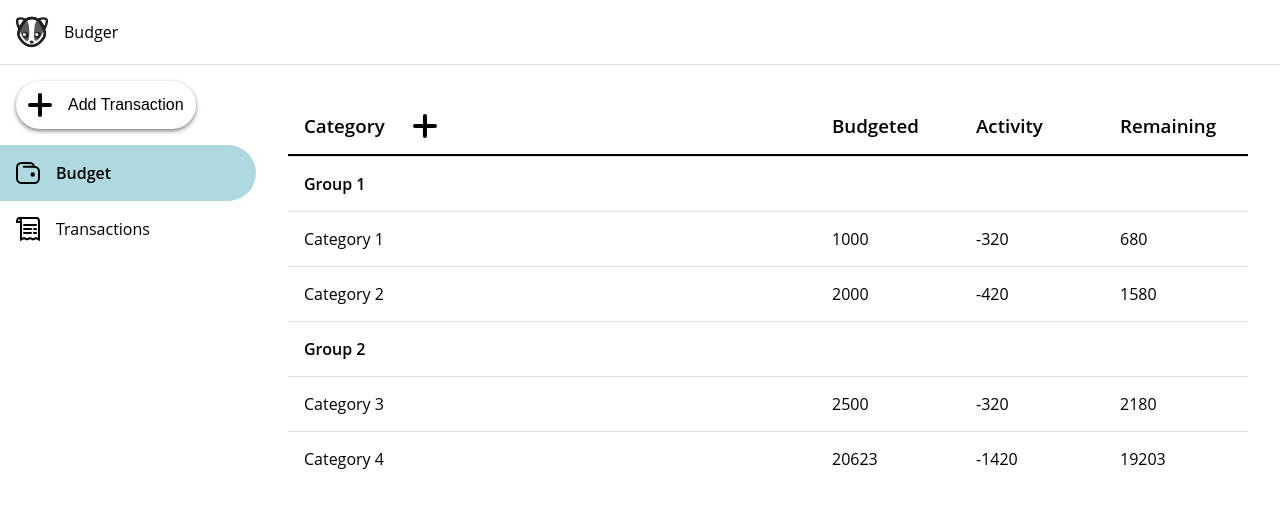
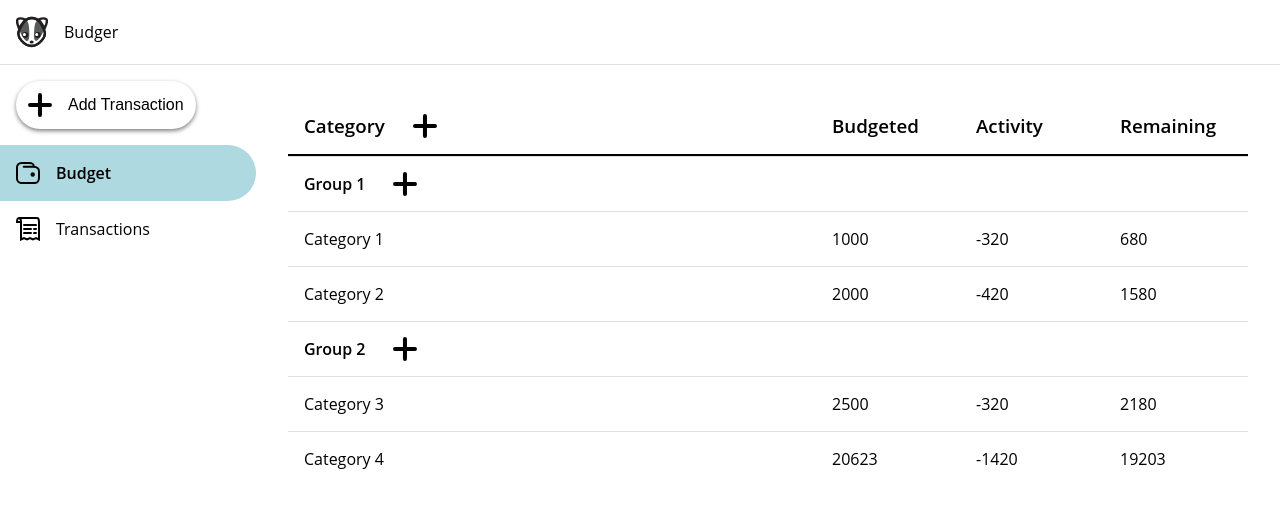
Before and after one commit to itscharlieliu/budger, a React (Create React App) app: page /budget in a window 1280 px wide. Shown: the top 508 px of the page. Built offline with nearby package versions, Linux system fonts and the light colour scheme; the HTML template or start-up script is replaced by a standard one.

Commit message:
Add button for category

```diff
--- a/src/components/screens/BudgetScreen.tsx
+++ b/src/components/screens/BudgetScreen.tsx
@@ -19,14 +19,9 @@ interface StateProps {
 
 interface DispatchProps {
     updateBudget: typeof updateBudget;
-    addBudgetGroup: typeof addBudgetGroup;
 }
 
 type AllProps = StateProps & ResolveThunks<DispatchProps>;
-
-interface BudgetHeaderProps {
-    addCategory: typeof addBudgetGroup;
-}
 
 const BudgetContainer = styled.div`
     display: grid;
@@ -44,11 +39,14 @@ const BudgetHeaderContainer = styled.div`
     border-bottom: 2px solid ${theme.palette.background.contrast};
 `;
 
-const BudgetHeaderButton = styled(Button)`
+const BudgetAddButton = styled(Button)`
     margin: -16px 16px;
 `;
 
-const BudgetGroupText = styled.span`
+const BudgetGroupContainer = styled.div`
+    display: flex;
+    flex-direction: row;
+    align-items: center;
     font-size: ${theme.font.size.small};
     font-weight: ${theme.font.weight.bold};
     padding: 16px;
@@ -64,7 +62,7 @@ const BudgetCategoryText = styled.span`
     border-top: 1px solid ${theme.palette.divider.main};
 `;
 
-const BudgetHeader = (props: ResolveThunks<BudgetHeaderProps>): JSX.Element => {
+const BudgetHeader = (): JSX.Element => {
     const [isAddingCategory, setIsAddingCategory] = useState(false);
 
     return (
@@ -74,7 +72,7 @@ const BudgetHeader = (props: ResolveThunks<BudgetHeaderProps>): JSX.Element => {
                     <CategoryAddForm onSubmit={() => setIsAddingCategory(false)} />
                 </Modal>
                 <span>{t("category")}</span>
-                <BudgetHeaderButton icon={<PlusIcon />} flat onClick={() => setIsAddingCategory(true)} />
+                <BudgetAddButton icon={<PlusIcon />} flat onClick={() => setIsAddingCategory(true)} />
             </BudgetHeaderContainer>
             <BudgetHeaderContainer>{t("budgeted")}</BudgetHeaderContainer>
             <BudgetHeaderContainer>{t("activity")}</BudgetHeaderContainer>
@@ -97,7 +95,10 @@ const BudgetCategoryRow = (props: BudgetCategory): JSX.Element => {
 const BudgetGroupRow = (props: BudgetGroup): JSX.Element => {
     return (
         <>
-            <BudgetGroupText>{props.group}</BudgetGroupText>
+            <BudgetGroupContainer>
+                {props.group}
+                <BudgetAddButton icon={<PlusIcon />} flat />
+            </BudgetGroupContainer>
             {props.categories.map((category: BudgetCategory) => (
                 <BudgetCategoryRow
                     key={category.category}
@@ -114,7 +115,7 @@ const BudgetScreen = (props: AllProps): JSX.Element => {
     return (
         <ScreenContainer>
             <BudgetContainer>
-                <BudgetHeader addCategory={props.addBudgetGroup} />
+                <BudgetHeader />
                 {props.totalBudget.map((budgetGroup: BudgetGroup, index: number) => (
                     <BudgetGroupRow key={"budgetGroup" + index} {...budgetGroup} />
                 ))}
@@ -129,7 +130,6 @@ const mapStateToProps = (state: ApplicationState): StateProps => ({
 
 const mapDispatchToProps: DispatchProps = {
     updateBudget,
-    addBudgetGroup,
 };
 
 export default connect(mapStateToProps, mapDispatchToProps)(BudgetScreen);
```
